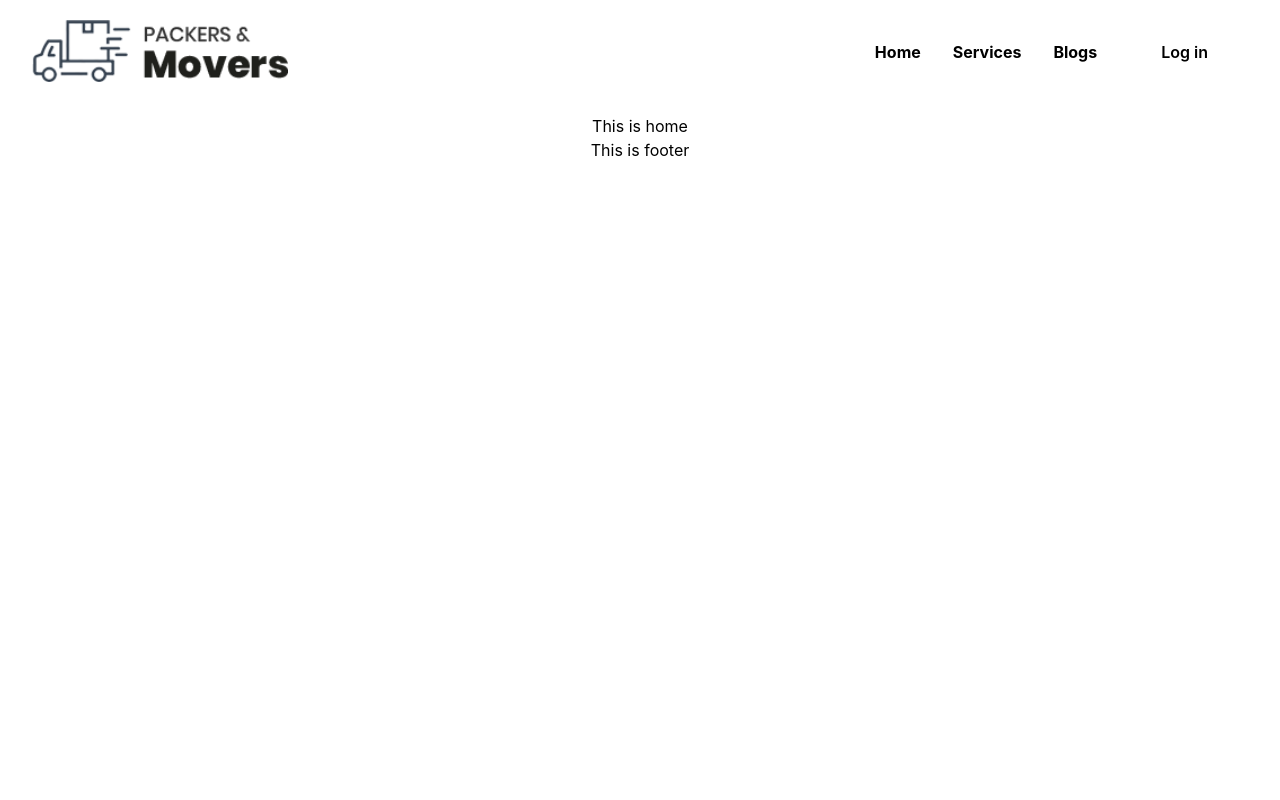
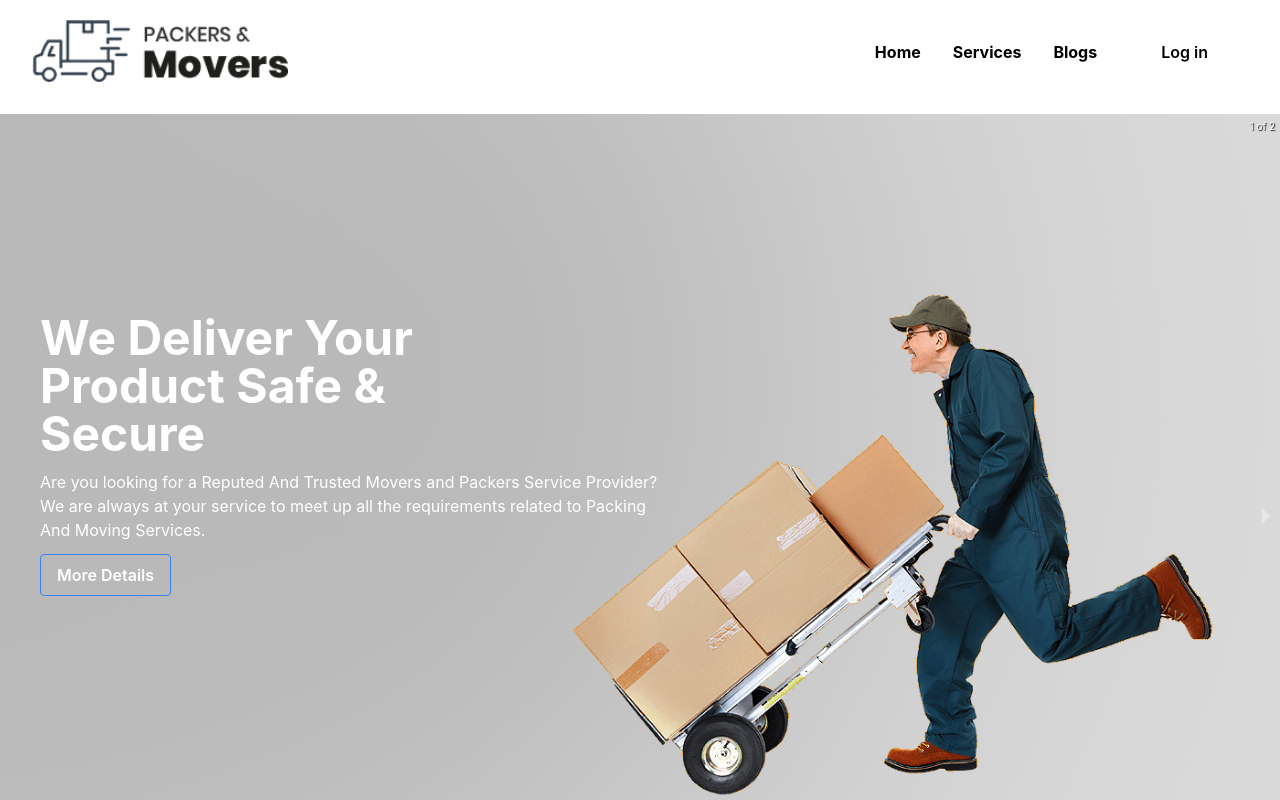
Before and after one commit to Rakib01754/packers-movers-public-repo, a React (Create React App) app: page / in a window 1280 px wide. Shown: the top 800 px of the page. Built offline with nearby package versions, Linux system fonts and the light colour scheme.

Commit message:
banner part added on home

```diff
--- a/package.json
+++ b/package.json
@@ -10,6 +10,7 @@
     "react": "^18.2.0",
     "react-dom": "^18.2.0",
     "react-icons": "^4.6.0",
+    "react-responsive-carousel": "^3.2.23",
     "react-router-dom": "^6.4.3",
     "react-scripts": "5.0.1",
     "web-vitals": "^2.1.4"
--- a/public/index.html
+++ b/public/index.html
@@ -1,14 +1,12 @@
 <!DOCTYPE html>
 <html lang="en">
+
 <head>
   <meta charset="utf-8" />
-    <link rel="icon" href="%PUBLIC_URL%/favicon.ico" />
+  <link rel="icon" href="https://static.thenounproject.com/png/140396-200.png" />
   <meta name="viewport" content="width=device-width, initial-scale=1" />
   <meta name="theme-color" content="#000000" />
-    <meta
-      name="description"
-      content="Web site created using create-react-app"
-    />
+  <meta name="description" content="Web site created using create-react-app" />
   <link rel="apple-touch-icon" href="%PUBLIC_URL%/logo192.png" />
   <!--
       manifest.json provides metadata used when your web app is installed on a
@@ -24,8 +22,9 @@
       work correctly both with client-side routing and a non-root public URL.
       Learn how to configure a non-root public URL by running `npm run build`.
     -->
-    <title>React App</title>
+  <title>Packers And Movers</title>
 </head>
+
 <body>
   <noscript>You need to enable JavaScript to run this app.</noscript>
   <div id="root"></div>
@@ -40,4 +39,5 @@
       To create a production bundle, use `npm run build` or `yarn build`.
     -->
 </body>
+
 </html>
--- /dev/null
+++ b/src/components/pages/Home/Banner.js
@@ -0,0 +1,40 @@
+import React from 'react';
+import "react-responsive-carousel/lib/styles/carousel.min.css"; // requires a loader
+import { Carousel } from 'react-responsive-carousel';
+import img1 from '../../../assets/slider1.jpg'
+import img2 from '../../../assets/slider2.jpg'
+import { Link } from 'react-router-dom';
+
+const Banner = () => {
+    return (
+        <Carousel>
+            <div className='relative'>
+                <img src={img1} alt="" />
+                <div className="absolute top-1/4 left-10 text-white w-2/4 text-left ">
+                    <h1 className='text-xl md:text-5xl font-bold'>We Deliver Your <br /> Product Safe & <br />Secure</h1>
+                    <p className='mt-3 hidden lg:block'>Are you looking for a Reputed And Trusted Movers and Packers Service Provider? We are always at your service to meet up all the requirements related to Packing And Moving Services. </p>
+                    <Link to='/services'>
+                        <button className="bg-transparent hover:bg-blue-500 text-white font-semibold hover:text-white py-2 px-4 border border-blue-500 hover:border-transparent rounded my-3">
+                            More Details
+                        </button>
+                    </Link>
+                </div>
+
+            </div>
+            <div>
+                <img src={img2} alt="" />
+                <div className="absolute top-1/4 left-10 text-white w-2/4 text-left ">
+                    <h1 className='text-xl md:text-5xl font-bold'>We Deliver Your <br /> Product Safe & <br />Secure</h1>
+                    <p className='mt-3 hidden lg:block'>Are you looking for a Reputed And Trusted Movers and Packers Service Provider? We are always at your service to meet up all the requirements related to Packing And Moving Services. </p>
+                    <Link to='/services'>
+                        <button className="bg-transparent hover:bg-blue-500 text-white font-semibold hover:text-white py-2 px-4 border border-blue-500 hover:border-transparent rounded my-3">
+                            More Details
+                        </button>
+                    </Link>
+                </div>
+            </div>
+        </Carousel>
+    );
+};
+
+export default Banner;
--- a/src/components/pages/Home/Home.js
+++ b/src/components/pages/Home/Home.js
@@ -1,9 +1,11 @@
 import React from 'react';
+import Banner from './Banner';
+
 
 const Home = () => {
     return (
         <div>
-            <h1>This is home</h1>
+            <Banner></Banner>
         </div>
     );
 };
```
Also changed, not shown: 2 other files (tests, documents, lock files or other folders). Lines whose indentation alone changed are shown as unchanged.
